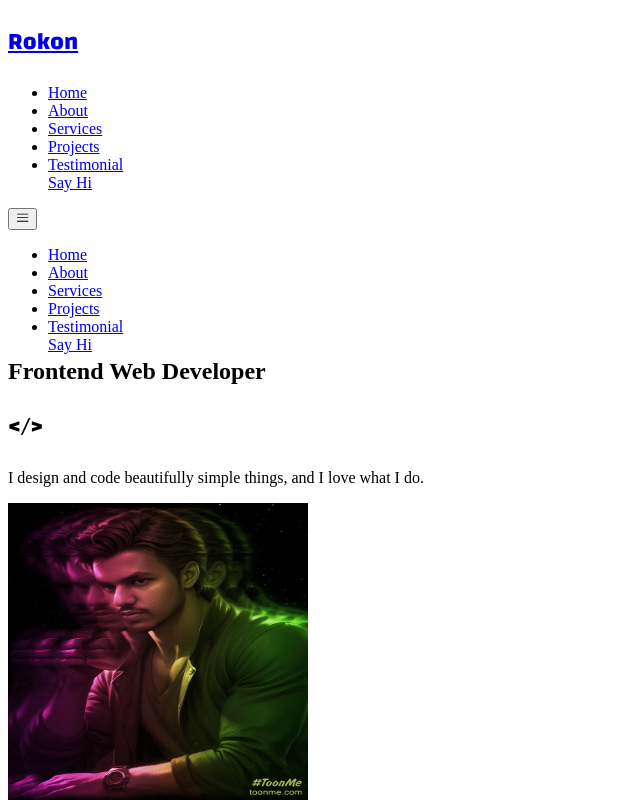
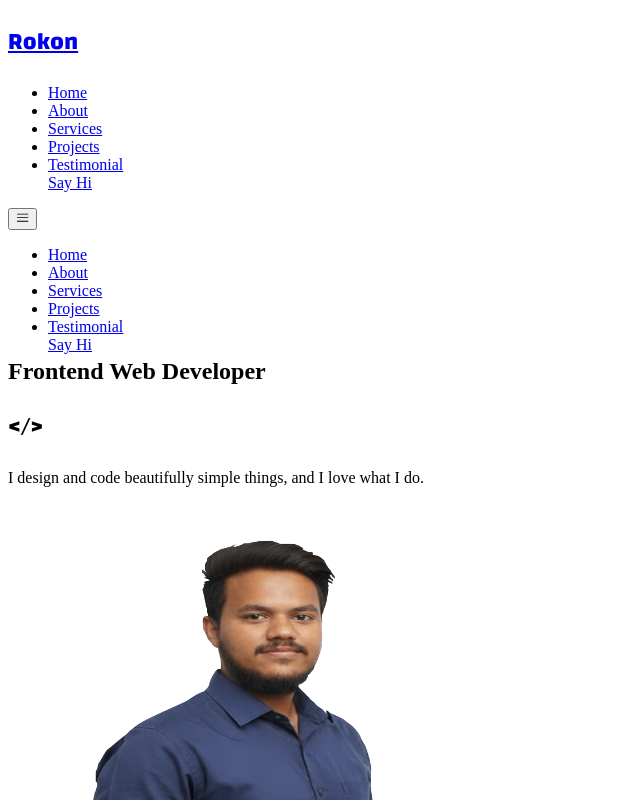
Before and after one commit to Rokon744/its-rokon, a Next.js app: page /Home in a window 1280 px wide. Shown: the top 800 px of the page, without its empty margins (0-640 px from the left). Built offline with nearby package versions, Linux system fonts and the light colour scheme; some icons are missing.

Commit message:
change photo

```diff
--- a/src/components/home/Hero.jsx
+++ b/src/components/home/Hero.jsx
@@ -1,6 +1,6 @@
 import Image from 'next/image'
 import React from 'react'
-import me from "../../assets/me.jpg"
+import me from "../../assets/me1.png"
 import { Changa } from 'next/font/google'
 import Link from 'next/link'
 import { FaFacebookF } from "react-icons/fa";
@@ -23,7 +23,7 @@ const Hero = () => {
                     <span className='text-[#19f5d7]'>{"</>"} </span>
                 </h1>
                 <p data-aos="fade-up" data-aos-delay="300" className='text-center text-base md:text-lg mt-5'>I design and code beautifully simple things, and I love what I do.</p>
-                <Image data-aos="fade-up" data-aos-delay="500" src={me} width={300} height={300} className='rounded-full m-auto pt-14' alt='me' />
+                <Image data-aos="fade-up" data-aos-delay="500" src={me} width={500} height={500} className='rounded-b-full m-auto pt-14' alt='me' />
                 {/* <div className='flex justify-center items-center gap-3 social-media pt-10'>
                     <Link className='btn-social' href="https://github.com/Rokon744" target='_blank'>
                         <FaGithub />
```
Also changed, not shown: src/assets/me1.png (added).
